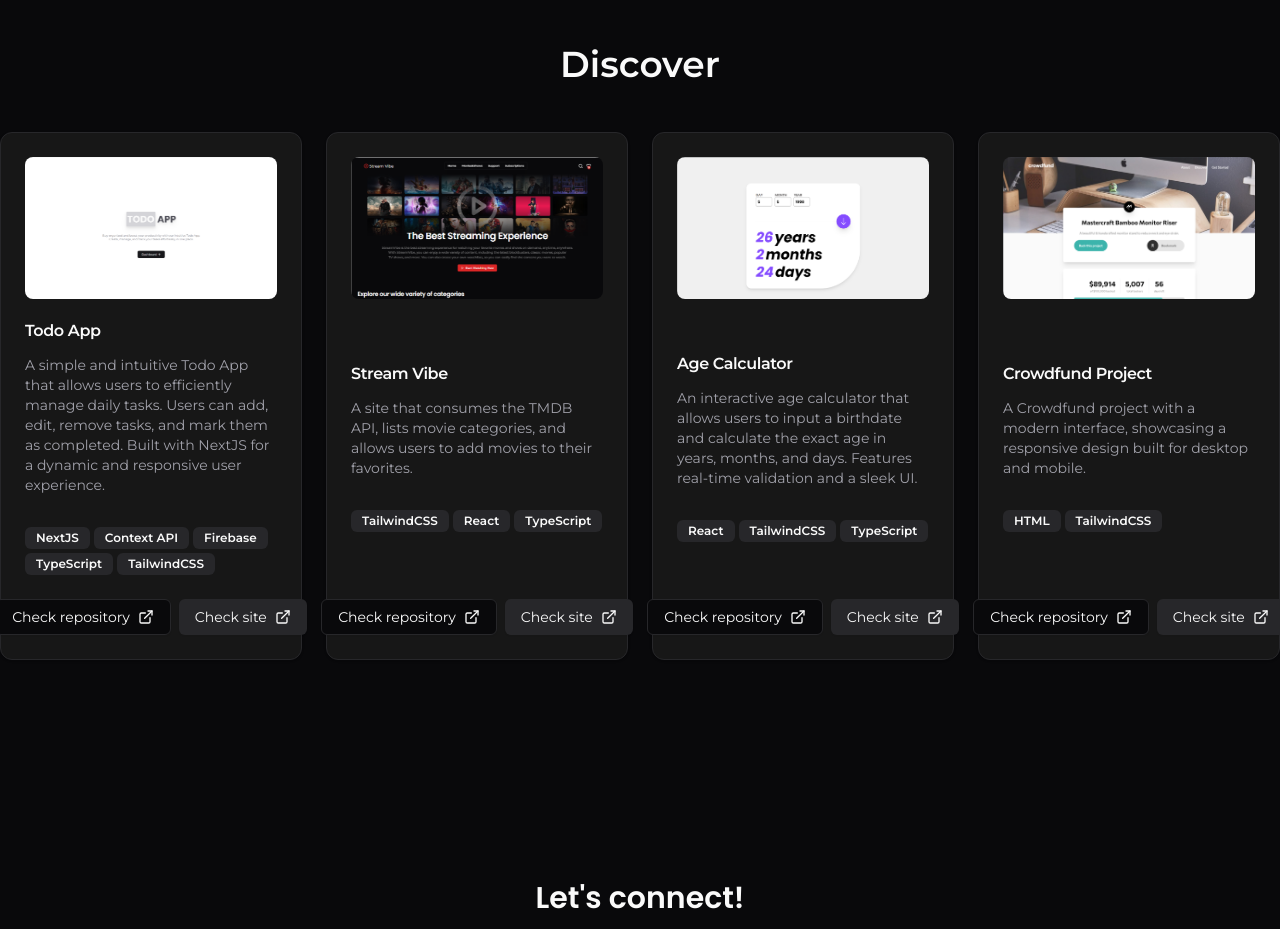
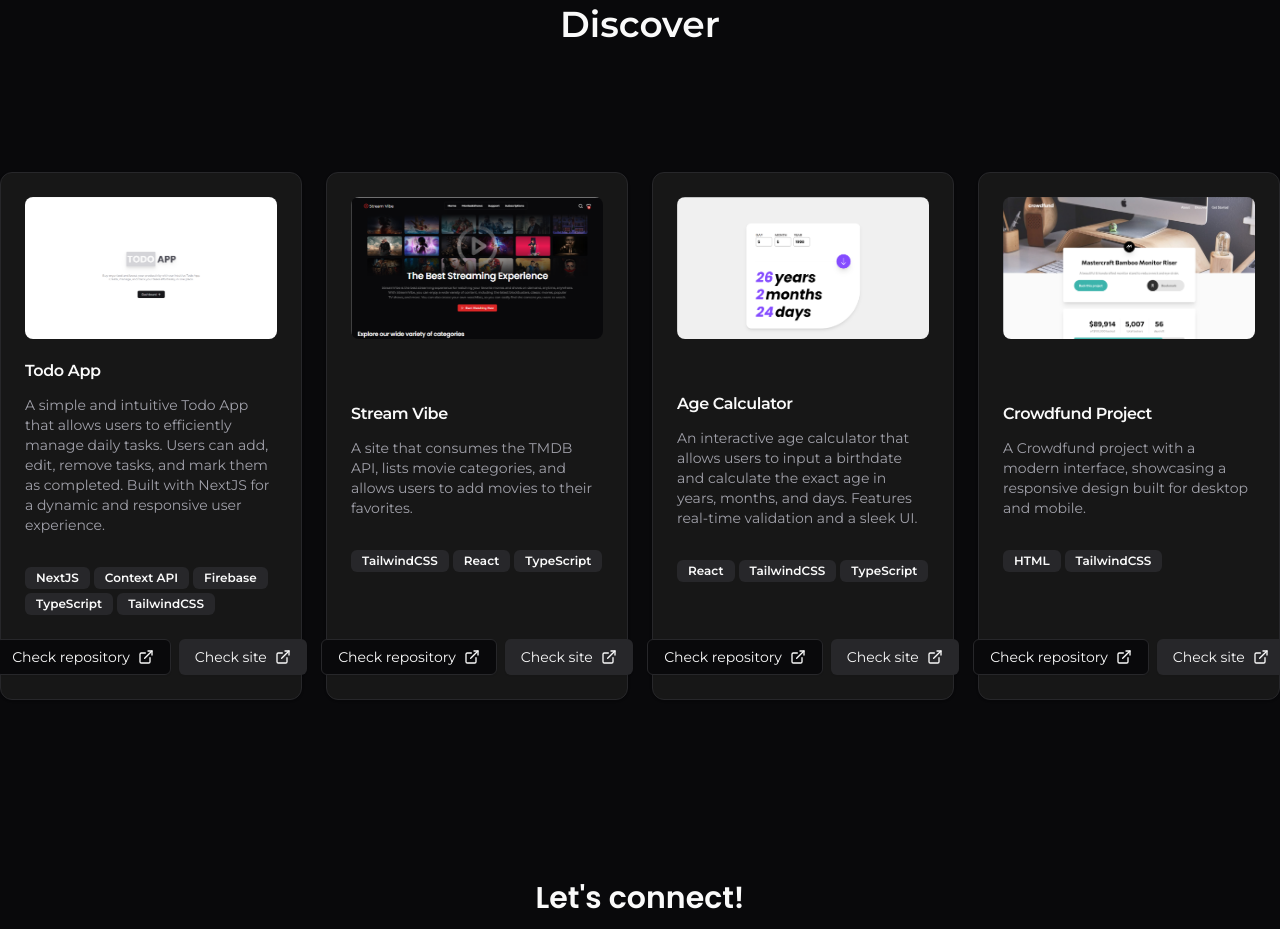
Before and after one commit to raphaeleliass/Meu-Portfolio, a Next.js app: page / in a window 1280 px wide. Shown: the part 2180-3109 px from the top of the page. Built offline with nearby package versions, Linux system fonts and the light colour scheme.

Commit message:
update: change spacing between title and cards

```diff
--- a/src/components/projects.tsx
+++ b/src/components/projects.tsx
@@ -18,7 +18,7 @@
     <section className="">
       <h2 className="text-3xl font-semibold md:text-4xl">Discover</h2>
 
-      <div className="container mt-12 grid grid-cols-1 gap-6 md:grid-cols-2 lg:grid-cols-4">
+      <div className="container mt-32 grid grid-cols-1 gap-6 md:grid-cols-2 lg:grid-cols-4">
         {myProjects.map((project) => (
           <Card
             className="flex flex-col justify-between bg-neutral-900"
```
